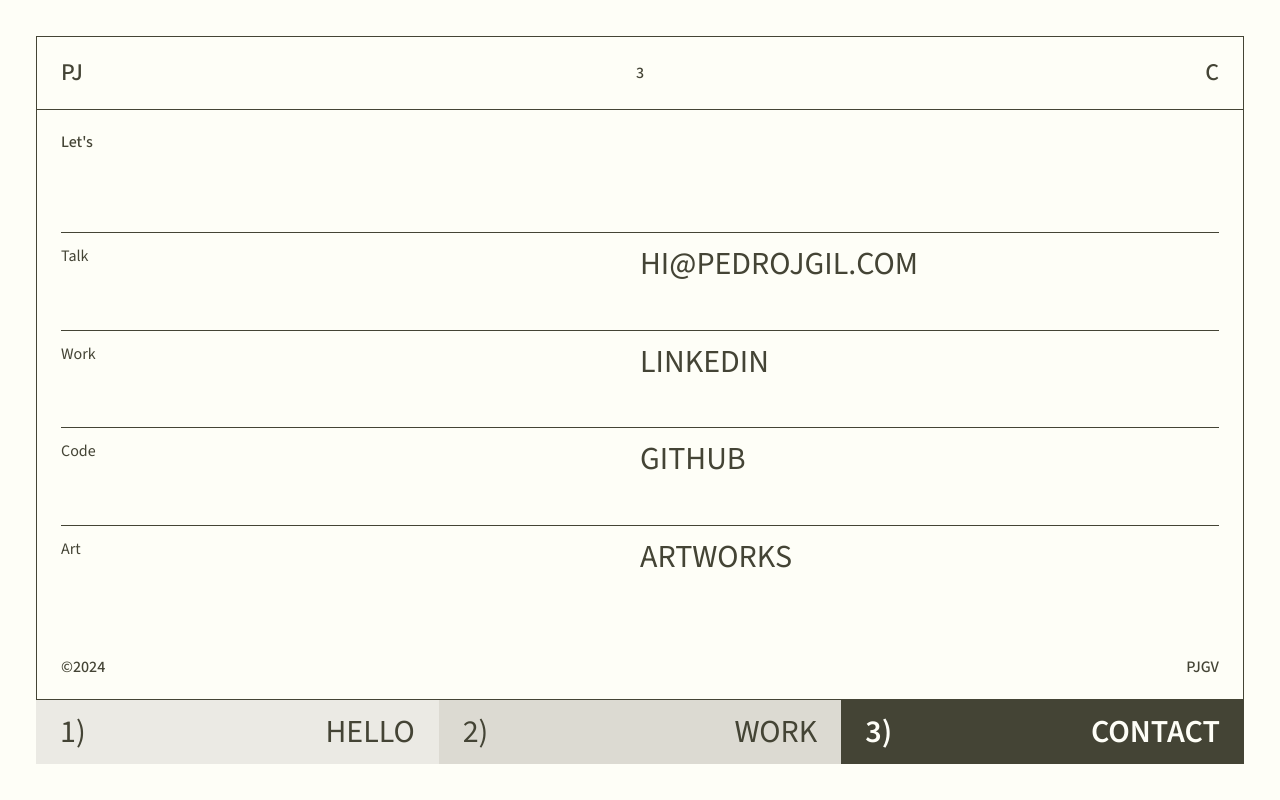
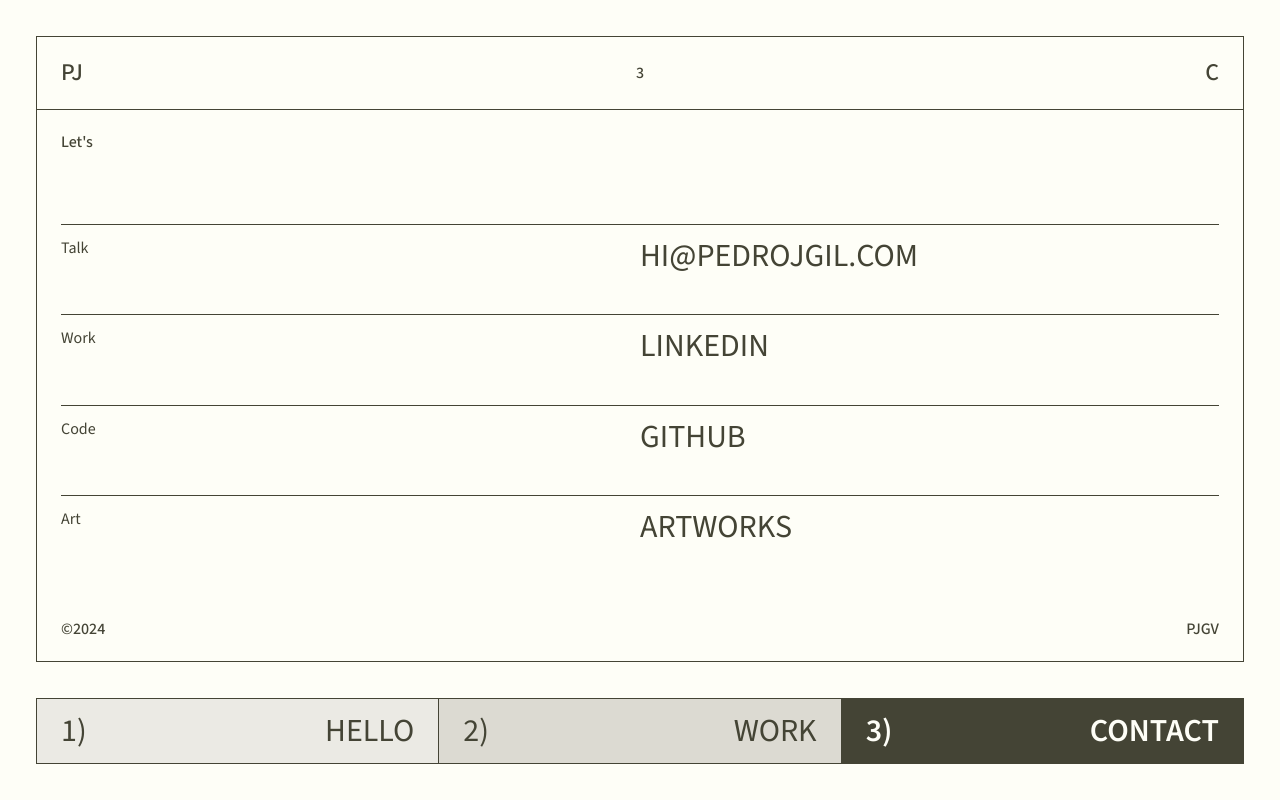
Before and after one commit to TLLRSK/portfolio, a React (Vite) app: page /contact in a window 1280 px wide. Built offline with nearby package versions, Linux system fonts and the light colour scheme.

Commit message:
changed: app.scss gap - nav border

```diff
--- a/public/index.js
+++ b/public/index.js
@@ -5,7 +5,7 @@ export const projectsList = [
         slug: "blancaamoros",
         date: "2024",
         type: "web",
-        description: "Site & e-Commerce for Blanca Amorós, artist based in Vienna",
+        description: "Site & E-Commerce for Blanca Amorós, artist based in Vienna",
         techs: ["Html", "Sass", "Js", "React", "Php", "Wordpress"],
         roles: ["Frontend Dev", "UX/UI Designer"],
         links: [
--- a/src/components/Navbar/Navbar.scss
+++ b/src/components/Navbar/Navbar.scss
@@ -5,12 +5,14 @@
     display: flex;
     flex-direction: row;
     overflow: hidden;
+    border: 1px solid var(--secondary);
     &-item {
         flex: 1;
         display: flex;
         text-transform: uppercase;
         position: relative;
         color: var(--secondary);
+        border-right: 1px solid var(--secondary);
         overflow: hidden;
         transition: $trns---color, $trns---bg-color;
 
@@ -31,6 +33,7 @@
         }
         &:nth-child(3) {
             background-color: var(--grey-300);
+            border-right: none;
             &::before {
                 background-color: var(--pink);
             }
@@ -104,8 +107,10 @@
 // Dark mode
 .dark {
     .navbar {
+        border: 1px solid var(--secondary-dark);
         &-item {
             color: var(--secondary-dark);
+            border-color: var(--secondary-dark);
             &::after {
                 background-color: var(--secondary-dark);
             }
--- a/src/scss/_app.scss
+++ b/src/scss/_app.scss
@@ -6,6 +6,7 @@
     height: 100dvh;
     flex-direction: column;
     padding: $padding--m;
+    gap: $gap--m;
     background-color: var(--main);
     z-index: 3;
     position: relative;
@@ -13,9 +14,11 @@
     transition: background-color .4s ease-in-out;
     @include mq-720 {
       padding: $padding--l;
+      gap: $gap--l;
     }
     @include mq-1024 {
       padding: $padding--xl;
+      gap: $gap--xl;
     }
   }
 
```
Also changed, not shown: 2 other files (tests, documents, lock files or other folders).
